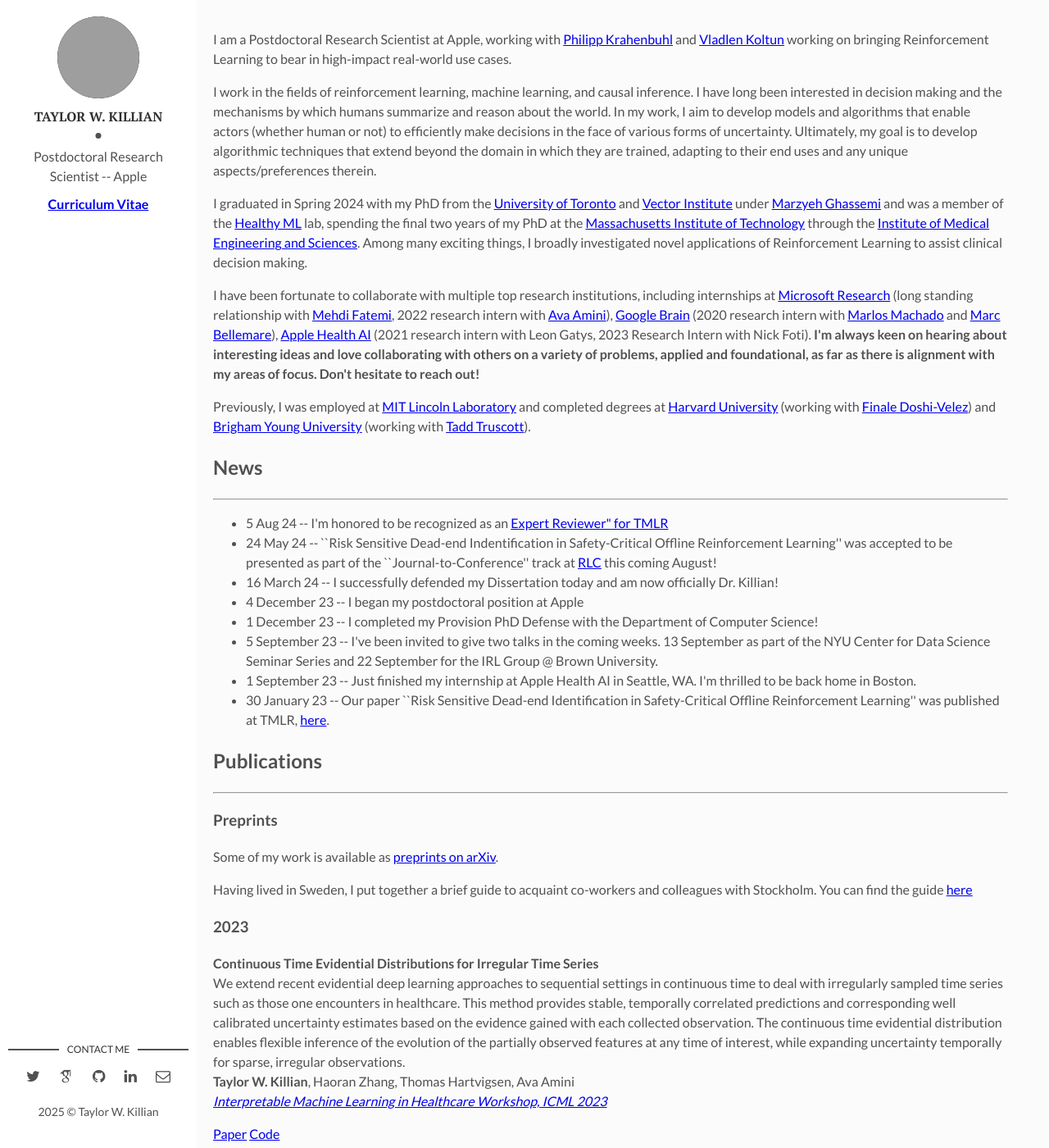
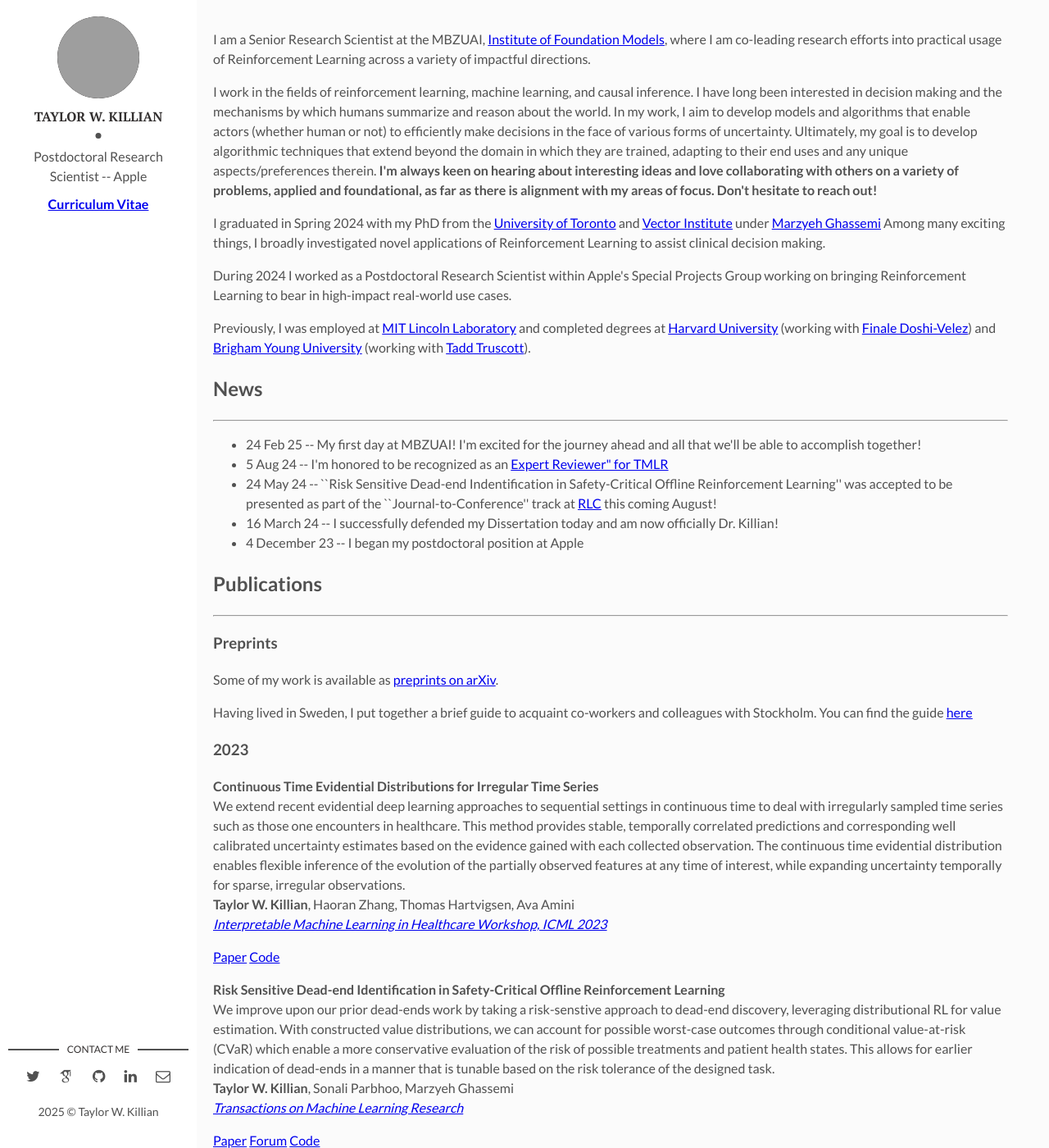
Before and after one commit to twkillian/twkillian.github.io, a Jekyll site: the page built from index.html, in a window 1280 px wide and 1400 px high. Shown: the whole window at 82% size. Built offline with Jekyll 4.4.1, drawn with Linux system fonts in a browser that asks for light colours; nearby versions of some CDN libraries; some web fonts are replaced; the list of posts is cut into pages by our own code; grey boxes are pictures that could not be loaded.

Commit message:
Updating Bio

```diff
--- a/index.html
+++ b/index.html
@@ -8,13 +8,13 @@
 
         <div class="row">
         <p>
-        I am a Postdoctoral Research Scientist at Apple, working with <a href="https://www.philkr.net/">Philipp Krahenbuhl</a> and <a href="https://vladlen.info/">Vladlen Koltun</a> working on bringing Reinforcement Learning to bear in high-impact real-world use cases.
+        I am a Senior Research Scientist at the MBZUAI, <a href="https://mbzuai.ac.ae/institute-of-foundation-models/">Institute of Foundation Models</a>, where I am co-leading research efforts into practical usage of Reinforcement Learning across a variety of impactful directions.
         </p><p>
-        I work in the fields of reinforcement learning, machine learning, and causal inference. I have long been interested in decision making and the mechanisms by which humans summarize and reason about the world. In my work, I aim to develop models and algorithms that enable actors (whether human or not) to efficiently make decisions in the face of various forms of uncertainty. Ultimately, my goal is to develop algorithmic techniques that extend beyond the domain in which they are trained, adapting to their end uses and any unique aspects/preferences therein.
+        I work in the fields of reinforcement learning, machine learning, and causal inference. I have long been interested in decision making and the mechanisms by which humans summarize and reason about the world. In my work, I aim to develop models and algorithms that enable actors (whether human or not) to efficiently make decisions in the face of various forms of uncertainty. Ultimately, my goal is to develop algorithmic techniques that extend beyond the domain in which they are trained, adapting to their end uses and any unique aspects/preferences therein. <strong>I'm always keen on hearing about interesting ideas and love collaborating with others on a variety of problems, applied and foundational, as far as there is alignment with my areas of focus. Don't hesitate to reach out!</strong>
         </p><p>
-    	  I graduated in Spring 2024 with my PhD from the <a href="https://www.utoronto.ca">University of Toronto</a> and <a href='https://vectorinstitute.ai/'> Vector Institute</a> under <a href='http://www.marzyehghassemi.com/'>Marzyeh Ghassemi</a> and was a member of the <a href='http://healthyml.org'>Healthy ML</a> lab, spending the final two years of my PhD at the <a href='https://web.mit.edu/'>Massachusetts Institute of Technology</a> through the <a href='https://imes.mit.edu/'>Institute of Medical Engineering and Sciences</a>. Among many exciting things, I broadly investigated novel applications of Reinforcement Learning to assist clinical decision making.
+    	  I graduated in Spring 2024 with my PhD from the <a href="https://www.utoronto.ca">University of Toronto</a> and <a href='https://vectorinstitute.ai/'> Vector Institute</a> under <a href='http://www.marzyehghassemi.com/'>Marzyeh Ghassemi</a> Among many exciting things, I broadly investigated novel applications of Reinforcement Learning to assist clinical decision making.
   		  </p><p>
-    	  I have been fortunate to collaborate with multiple top research institutions, including internships at <a href="https://www.microsoft.com/en-us/research/">Microsoft Research</a> (long standing relationship with <a href='https://www.linkedin.com/in/fatemi/'>Mehdi Fatemi</a>, 2022 research intern with <a href='https://www.mit.edu/~asolei/'>Ava Amini</a>), <a href='https://research.google/teams/brain/'>Google Brain</a> (2020 research intern with <a href="https://webdocs.cs.ualberta.ca/~machado/">Marlos Machado</a> and <a href="http://www.marcgbellemare.info/">Marc Bellemare</a>), <a href="https://machinelearning.apple.com/research?page=1&tag=Health">Apple Health AI</a> (2021 research intern with Leon Gatys, 2023 Research Intern with Nick Foti). <strong>I'm always keen on hearing about interesting ideas and love collaborating with others on a variety of problems, applied and foundational, as far as there is alignment with my areas of focus. Don't hesitate to reach out!</strong>
+        During 2024 I worked as a Postdoctoral Research Scientist within Apple's Special Projects Group working on bringing Reinforcement Learning to bear in high-impact real-world use cases.
         </p><p>
         Previously, I was employed at <a href="https://www.ll.mit.edu//">MIT Lincoln Laboratory</a> and completed degrees at <a href="https://www.harvard.edu">Harvard University</a> (working with <a href="https://finale.seas.harvard.edu">Finale Doshi-Velez</a>) and <a href="https://www.byu.edu">Brigham Young University</a> (working with <a href="https://mae.usu.edu/people/faculty/truscott-tadd">Tadd Truscott</a>).
       </p>
@@ -36,14 +36,11 @@
           <hr>
           <p>
             <ul class="nav nav-pills nav-stacked">
+            <li> 24 Feb 25 -- My first day at MBZUAI! I'm excited for the journey ahead and all that we'll be able to accomplish together! </li>
             <li> 5 Aug 24 -- I'm honored to be recognized as an <a href="https://jmlr.org/tmlr/expert-reviewers.html">Expert Reviewer" for TMLR</a></li>
 	    <li> 24 May 24 -- ``Risk Sensitive Dead-end Indentification in Safety-Critical Offline Reinforcement Learning'' was accepted to be presented as part of the ``Journal-to-Conference'' track at <a href="https://rl-conference.cc/">RLC</a> this coming August!</li>
             <li> 16 March 24 -- I successfully defended my Dissertation today and am now officially Dr. Killian!</li>
             <li> 4 December 23 -- I began my postdoctoral position at Apple</li>
-            <li> 1 December 23 -- I completed my Provision PhD Defense with the Department of Computer Science!</li>
-            <li> 5 September 23 -- I've been invited to give two talks in the coming weeks. 13 September as part of the NYU Center for Data Science Seminar Series and 22 September for the IRL Group @ Brown University. </li>
-            <li> 1 September 23 -- Just finished my internship at Apple Health AI in Seattle, WA. I'm thrilled to be back home in Boston. </li>
-            <li> 30 January 23 -- Our paper ``Risk Sensitive Dead-end Identification in Safety-Critical Offline Reinforcement Learning'' was published at TMLR, <a href='https://openreview.net/forum?id=oKlEOT83gI'>here</a>.</li>
           </p>
         </div>
 
```
